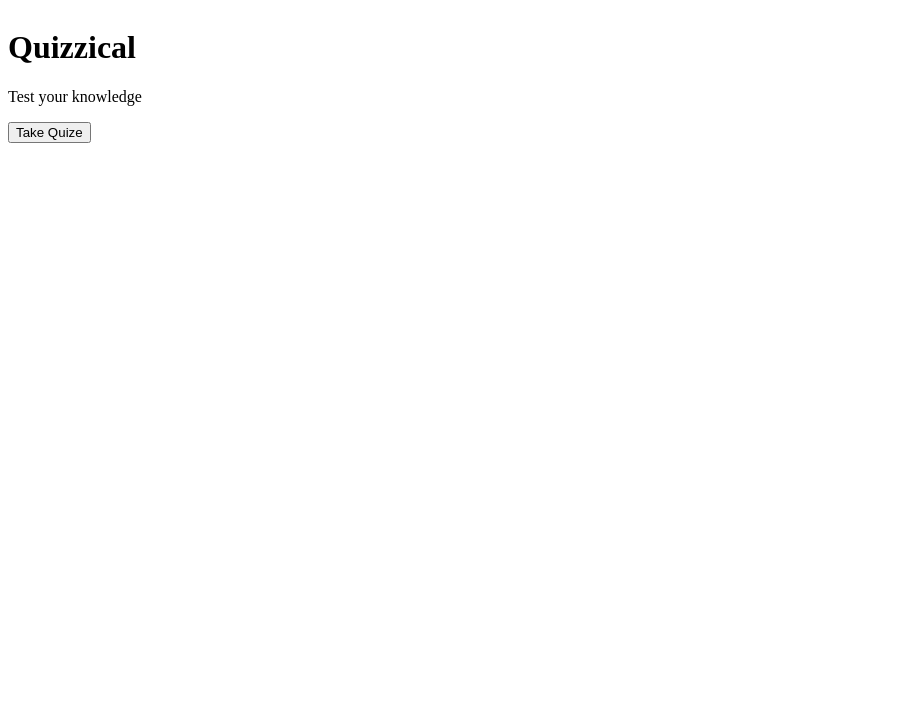
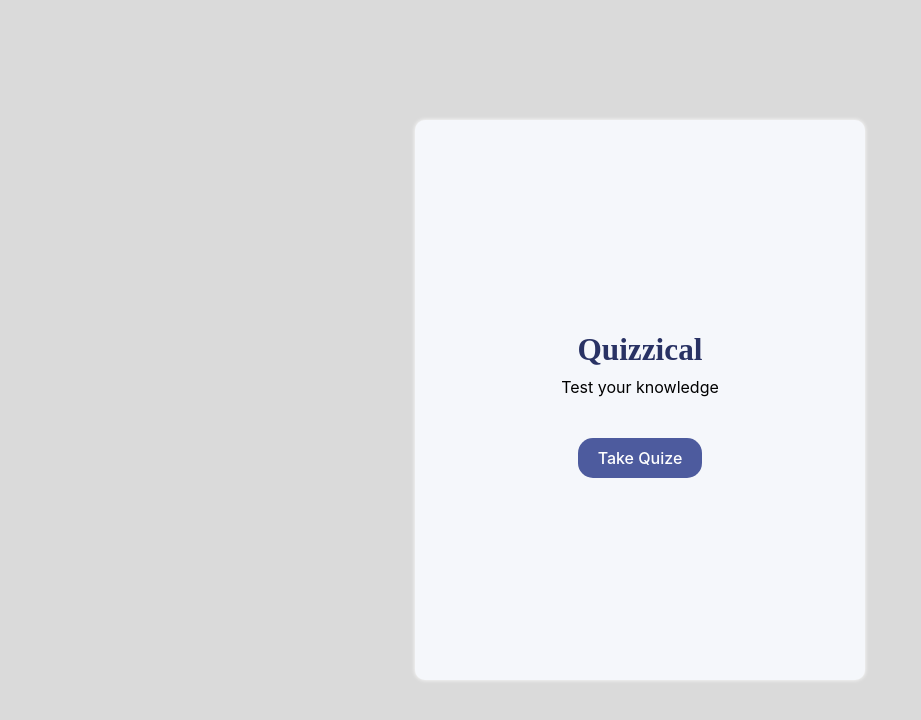
Before and after one commit to belkebirbilal/quizzical, a React (Create React App) app: page / in a window 1280 px wide. Shown: the top 720 px of the page, without its empty margins (0-921 px from the left). Built offline with nearby package versions, Linux system fonts and the light colour scheme.

Commit message:
style App component

```diff
--- a/src/components/App/App.css
+++ b/src/components/App/App.css
@@ -0,0 +1,69 @@
+* {
+    box-sizing: border-box;
+    margin: 0;
+    padding: 0;
+}
+
+body {
+    background: #1c1c1c29;
+}
+
+.App {
+    width: 450px;
+    height: 70vh;
+    margin: 15vh auto;
+    border-radius: 10px;
+    box-shadow: 0 0 4px white;
+    background: #F5F7FB;
+    position: relative;
+}
+
+.take_quize {
+    position: absolute;
+    top: 0;
+    left: 0;
+    width: 100%;
+    height: 100%;
+    justify-content: center;
+    align-items: center;
+}
+
+.take_quize .quizzical {
+    width: fit-content;
+    height: fit-content;
+    text-align: center;
+}
+
+.take_quize h1 {
+    font-family: Karla;
+    font-size: 31.25px;
+    font-weight: 700;
+    text-align: center;
+    color: #293264;
+    margin: 10px;
+}
+
+.take_quize p {
+    font-family: Inter;
+    font-size: 16px;
+    font-weight: 400;
+    line-height: 19.36px;
+    text-align: center;
+}
+
+.take_quize button {
+    background-color: #4D5B9E;
+    font-family: Inter;
+    font-size: 16px;
+    font-weight: 500;
+    color: white;
+    padding: 10px 20px;
+    border-radius: 15px;
+    border: none;
+    margin-top: 40px;
+}
+
+.take_quize button:hover {
+    opacity: .5;
+    color: #F5F7FB;
+}
```
